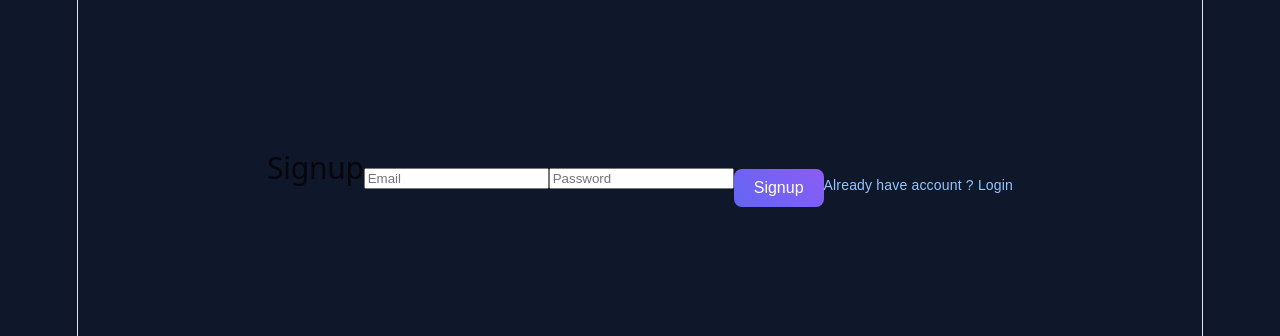
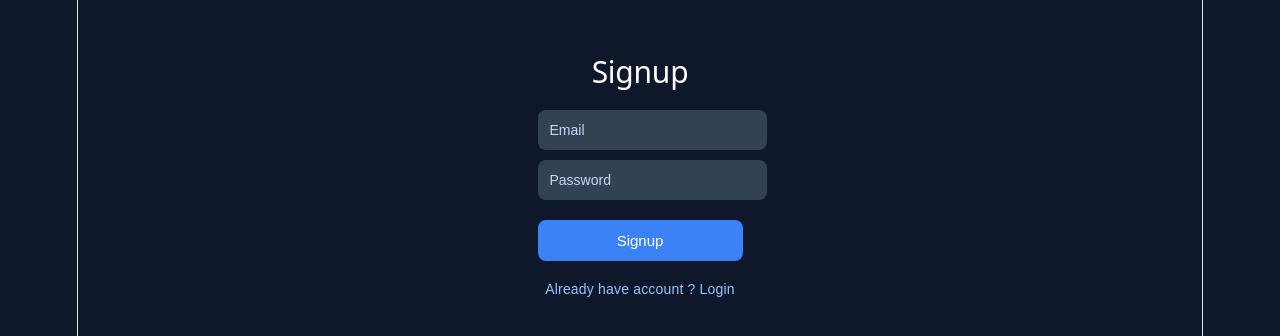
Before and after one commit to Shriyasinghthakurbondili/seat-booking-app, a React (Vite) app in the folder client/: page / in a window 1280 px wide. Shown: the part 242-578 px from the top of the page. Built offline with nearby package versions, Linux system fonts and the light colour scheme.

Commit message:
Update Signup.jsx
Updated handleSignup function to prevent default form submission and changed button to submit type.

```diff
--- a/client/src/Signup/Signup.jsx
+++ b/client/src/Signup/Signup.jsx
@@ -6,7 +6,8 @@ function Signup(){
     const [email,setEmail] = useState("")
     const [password,setPassword] = useState("")
 
-    async function handleSignup(){
+    async function handleSignup(e){
+        e.preventDefault();
         const res = await fetch("http://localhost:3000/api/users/signup",{
             method:"POST",
             headers:{
@@ -18,25 +19,27 @@ function Signup(){
 
         const data = await res.json();
         if(res.ok){
+
             navigate("/seats")
         }else{
             alert(data.message)
         }
-        alert("Signup successfully")
 
 }
 
     return(
         <div className="auth-container">
-            <div className="auth-card"/>
+            <form className="auth-card" onSubmit={handleSignup}>
             <h2>Signup</h2>
-            <br></br>
+
             <input placeholder="Email" onChange={(e)=>setEmail(e.target.value)} typeof="Email" />
             <input placeholder="Password" onChange={(e)=>setPassword(e.target.password)} />
 
-            <button onClick={handleSignup}>Signup</button>
+            <button type="submit">Signup</button>
 
             <p className="auth-link" onClick={()=>navigate("/login")}>Already have account ? Login</p>
+
+            </form>
         </div>
     )
 }
```
